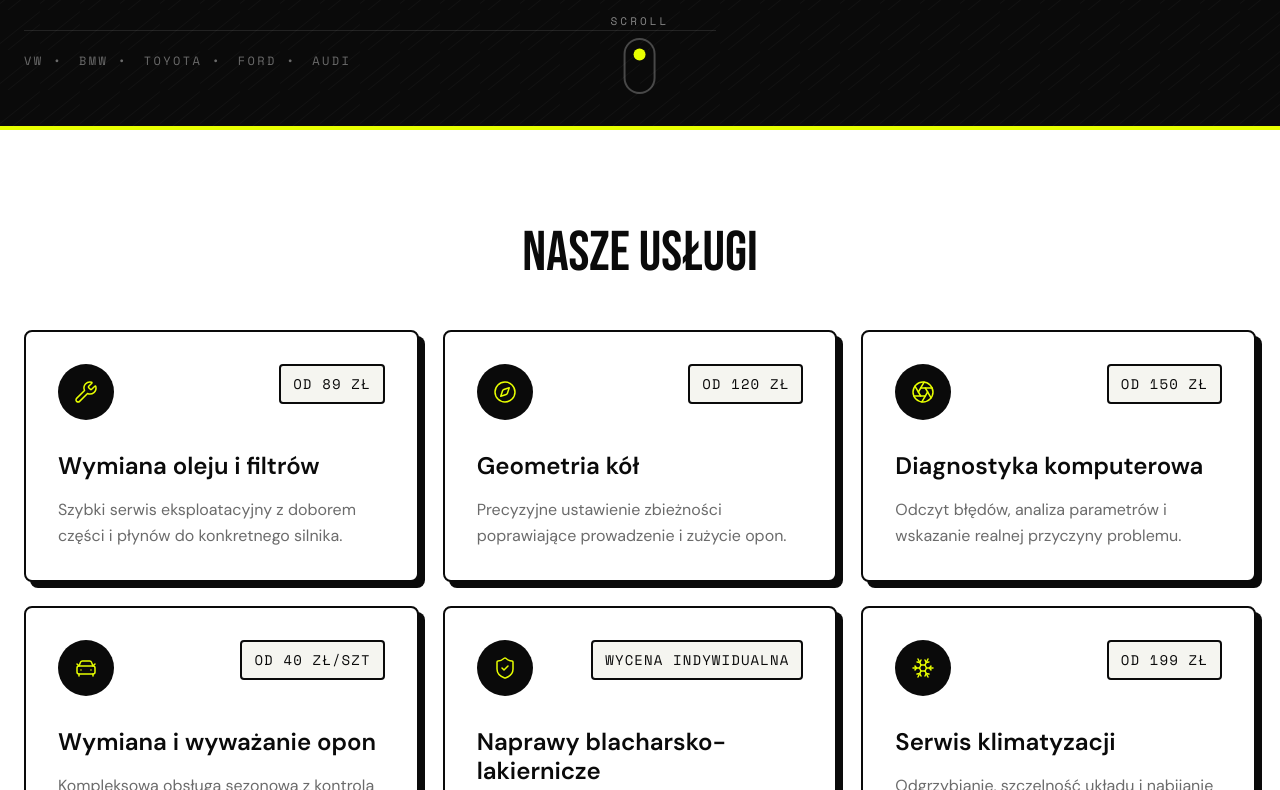
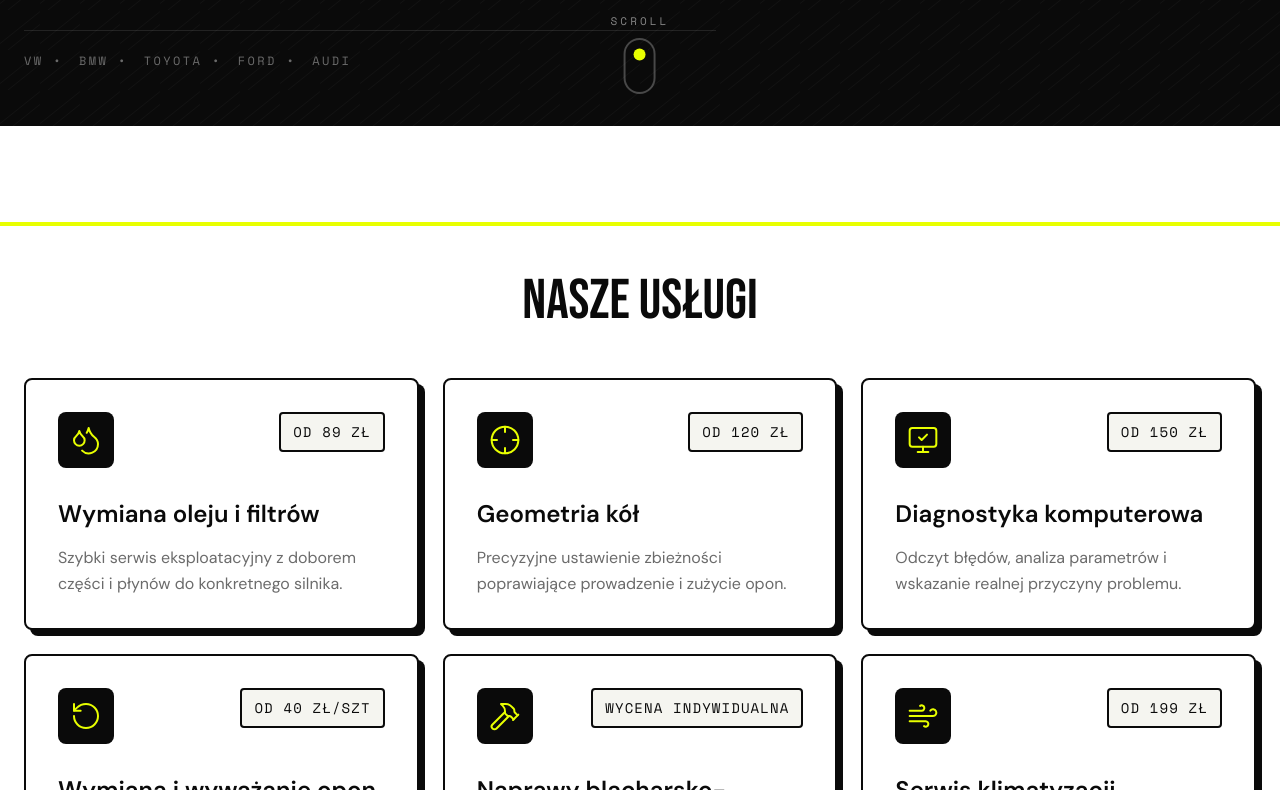
Before and after one commit to adminfavmotors/serwis_01, a Next.js app: page / in a window 1280 px wide. Shown: the part 750-1540 px from the top of the page. Built offline with nearby package versions, Linux system fonts and the light colour scheme.

Commit message:
design: Services automotive icons + yellow accent strip

```diff
--- a/components/sections/Services.tsx
+++ b/components/sections/Services.tsx
@@ -1,10 +1,10 @@
 import {
-  Aperture,
-  CarFront,
-  Compass,
-  ShieldCheck,
-  Snowflake,
-  Wrench,
+  Crosshair,
+  Droplets,
+  Hammer,
+  MonitorCheck,
+  RotateCcw,
+  Wind,
 } from "lucide-react";
 
 import { Card } from "@/components/ui/Card";
@@ -12,42 +12,42 @@ import { SectionTitle } from "@/components/ui/SectionTitle";
 
 const services = [
   {
-    icon: Wrench,
+    icon: Droplets,
     title: "Wymiana oleju i filtrów",
     description:
       "Szybki serwis eksploatacyjny z doborem części i płynów do konkretnego silnika.",
     price: "od 89 zł",
   },
   {
-    icon: Compass,
+    icon: Crosshair,
     title: "Geometria kół",
     description:
       "Precyzyjne ustawienie zbieżności poprawiające prowadzenie i zużycie opon.",
     price: "od 120 zł",
   },
   {
-    icon: Aperture,
+    icon: MonitorCheck,
     title: "Diagnostyka komputerowa",
     description:
       "Odczyt błędów, analiza parametrów i wskazanie realnej przyczyny problemu.",
     price: "od 150 zł",
   },
   {
-    icon: CarFront,
+    icon: RotateCcw,
     title: "Wymiana i wyważanie opon",
     description:
       "Kompleksowa obsługa sezonowa z kontrolą stanu bieżnika i ciśnienia.",
     price: "od 40 zł/szt",
   },
   {
-    icon: ShieldCheck,
+    icon: Hammer,
     title: "Naprawy blacharsko-lakiernicze",
     description:
       "Od drobnych poprawek po większe naprawy po kolizjach i uszkodzeniach parkingowych.",
     price: "wycena indywidualna",
   },
   {
-    icon: Snowflake,
+    icon: Wind,
     title: "Serwis klimatyzacji",
     description:
       "Odgrzybianie, szczelność układu i nabijanie czynnika dla pełnego komfortu jazdy.",
@@ -57,10 +57,8 @@ const services = [
 
 export function Services() {
   return (
-    <section
-      id="uslugi"
-      className="section-shell accent-strip scroll-mt-28 bg-surface"
-    >
+    <section id="uslugi" className="section-shell scroll-mt-28 bg-surface">
+      <div className="mb-12 h-1 w-full bg-accent" />
       <div className="container">
         <div className="space-y-12">
           <SectionTitle title="NASZE USŁUGI" align="center" />
@@ -72,8 +70,8 @@ export function Services() {
               return (
                 <Card key={service.title} className="flex h-full flex-col">
                   <div className="mb-8 flex items-start justify-between gap-4">
-                    <div className="flex h-14 w-14 items-center justify-center rounded-full bg-dark text-accent">
-                      <Icon size={24} strokeWidth={1.5} />
+                    <div className="rounded-[8px] bg-dark p-3 text-accent">
+                      <Icon size={32} strokeWidth={1.5} />
                     </div>
                     <span className="rounded-[4px] border-2 border-dark bg-bg px-3 py-2 font-mono text-sm uppercase tracking-[0.08em] text-dark">
                       {service.price}
```
